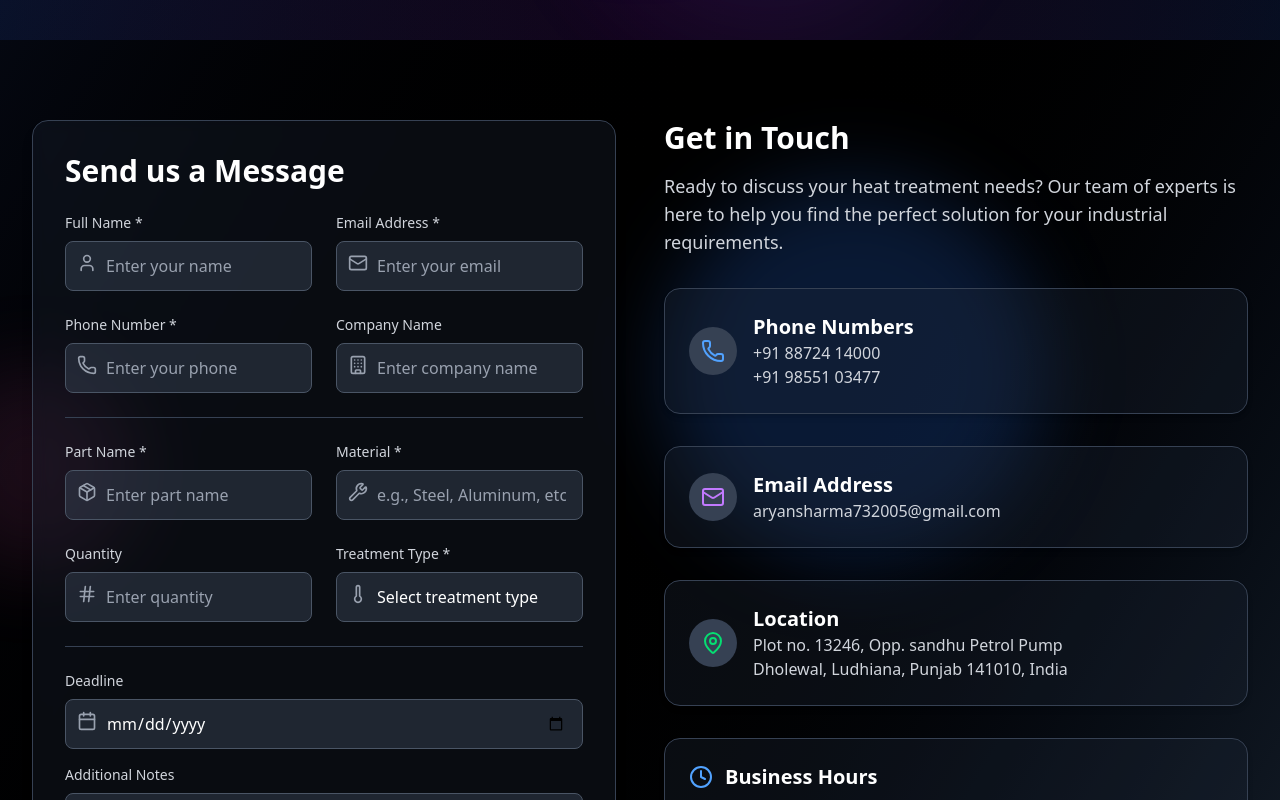
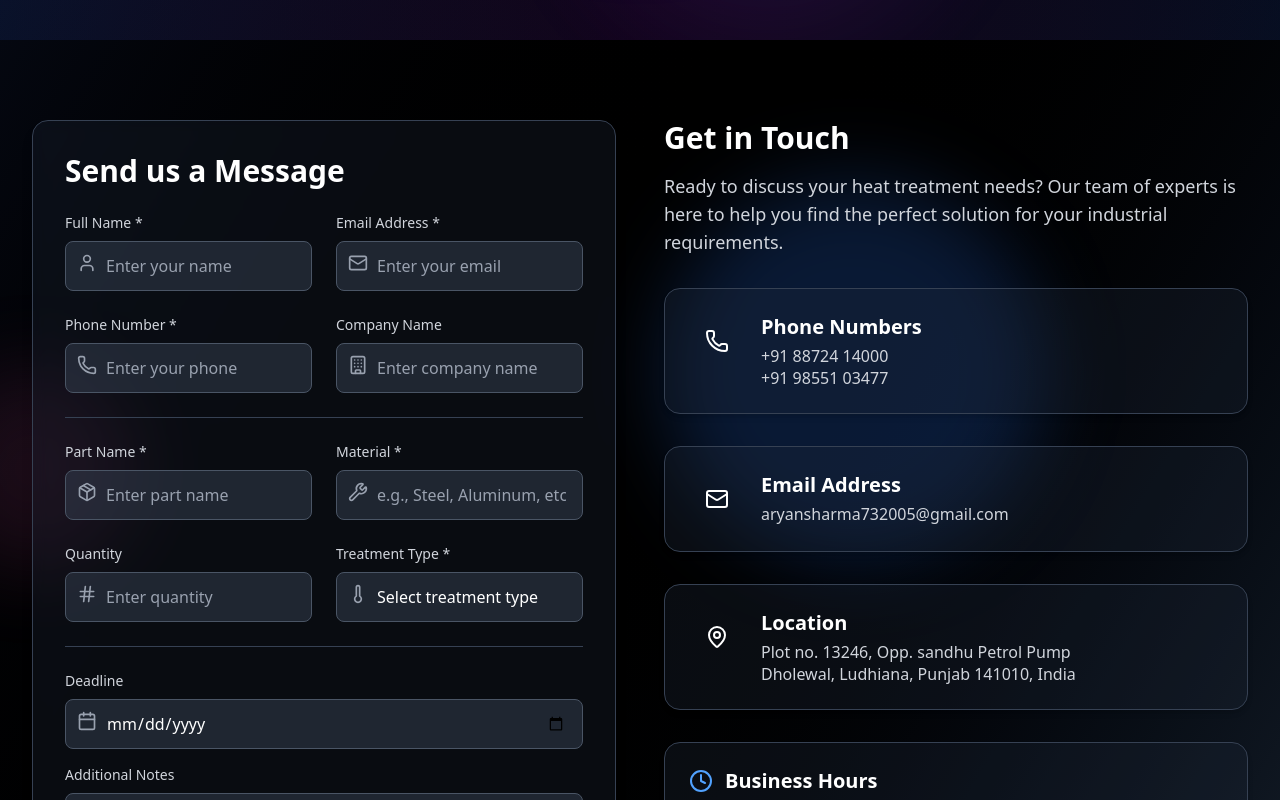
Before and after one commit to VanshArora10/Kr-Heat-Treatment, a React (Vite) app in the folder Frontend/: page /contact in a window 1280 px wide. Shown: the part 760-1560 px from the top of the page. Built offline with nearby package versions, Linux system fonts and the light colour scheme.

Commit message:
Minor Changes

```diff
--- a/Frontend/src/Components/ContactComponent.jsx
+++ b/Frontend/src/Components/ContactComponent.jsx
@@ -218,19 +218,26 @@ const ContactUsComponent = () => {
                             </p>
                         </div>
                         {/* Info Cards */}
-                        {contactInfo.map((info, index) => (
-                            <div key={index} className="bg-gray-800/30 border border-gray-700 rounded-2xl p-4 sm:p-6 hover:bg-gray-800/50 transition-all duration-300 shadow-md flex items-center gap-4">
-                                <div className={`p-3 bg-gray-700 rounded-full ${info.color} flex-shrink-0`}>
-                                    <info.icon className="w-6 h-6" />
+                        {contactInfo.map((info, index) => {
+                            const Icon = info.icon;
+                            return (
+                                <div
+                                    key={index}
+                                    className="bg-gray-800/30 border border-gray-700 rounded-2xl p-4 sm:p-6 hover:bg-gray-800/50 transition-all duration-300 shadow-md flex items-start gap-4"
+                                >
+                                    <div className={`w-12 h-12 sm:w-14 sm:h-14 flex items-center justify-center rounded-full ${info.color} flex-shrink-0`}>
+                                        <Icon className="w-6 h-6 text-white" />
+                                    </div>
+                                    <div>
+                                        <h3 className="text-lg sm:text-xl font-semibold text-white mb-1">{info.title}</h3>
+                                        {info.details.map((d, i) => (
+                                            <p key={i} className="text-gray-300 text-sm sm:text-base leading-snug">{d}</p>
+                                        ))}
+                                    </div>
                                 </div>
-                                <div>
-                                    <h3 className="text-lg sm:text-xl font-semibold text-white">{info.title}</h3>
-                                    {info.details.map((d, i) => (
-                                        <p key={i} className="text-gray-300 text-sm sm:text-base">{d}</p>
-                                    ))}
-                                </div>
-                            </div>
-                        ))}
+                            );
+                        })}
+
                         {/* Business Hours */}
                         <div className="bg-gray-800/30 border border-gray-700 rounded-2xl p-4 sm:p-6 shadow-md">
                             <div className="flex items-center gap-3 mb-2 sm:mb-4">
```
